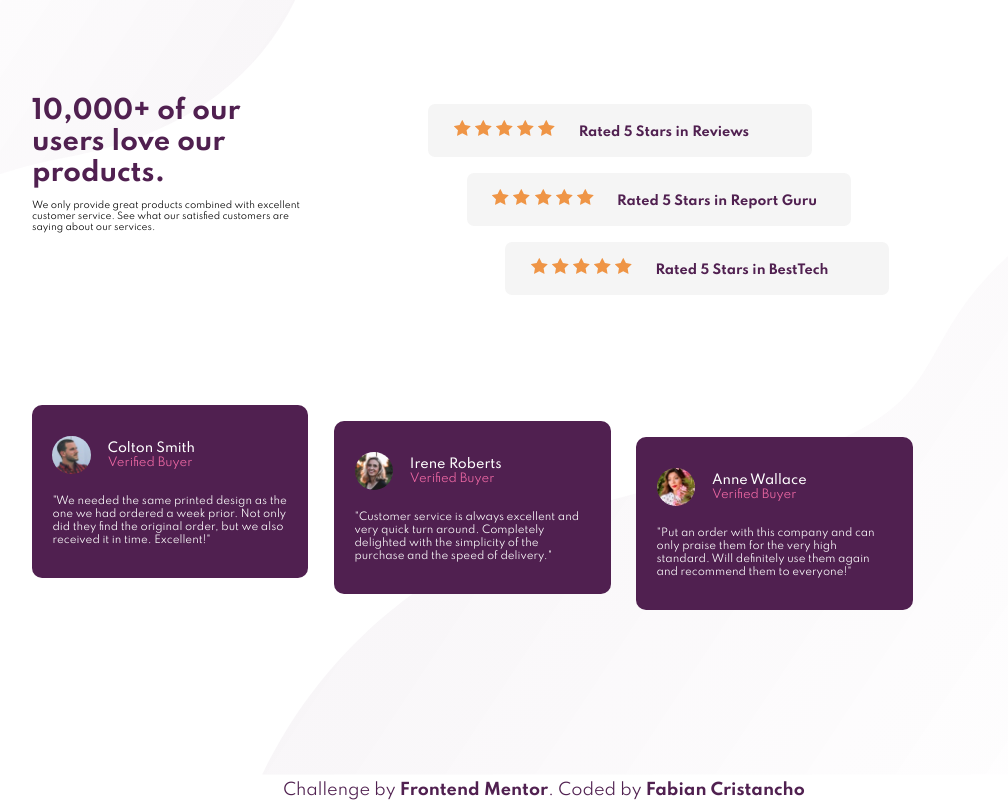
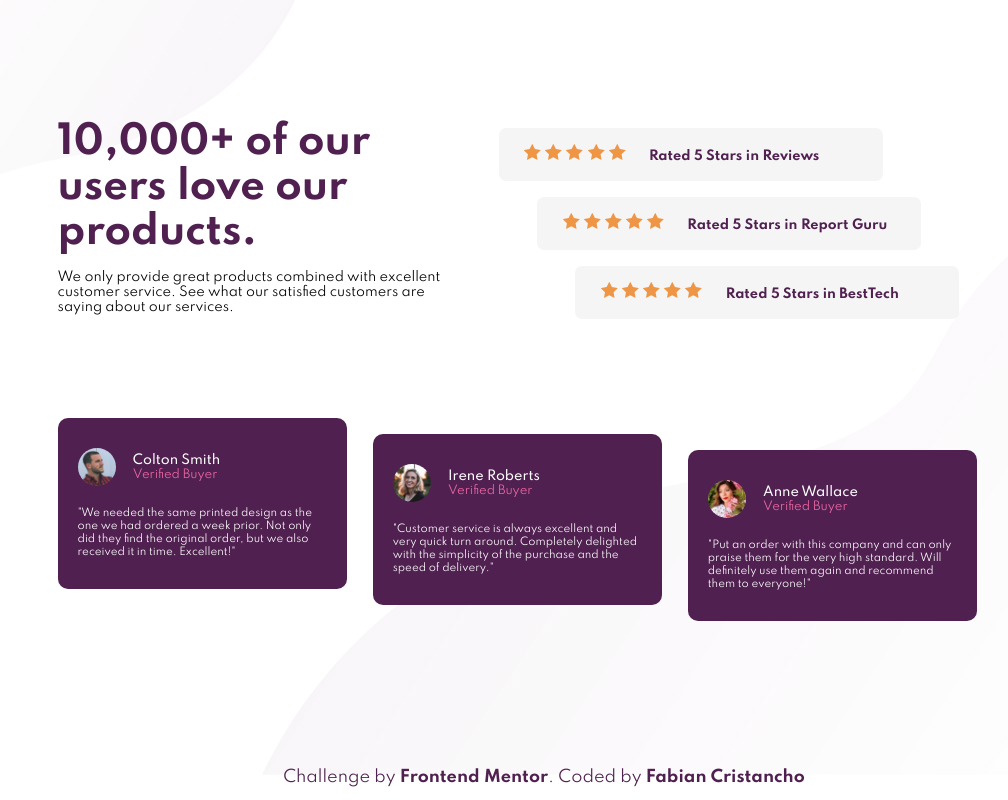
Before and after one commit to FabianCristancho/FrontendMentor-Social-Proof-Section, a plain HTML site: page index.html in a window 1280 px wide. Shown: the whole page, without its empty margins (96-1104 px from the left). Drawn offline with Linux system fonts and the light colour scheme.

Commit message:
Dimension title and container

```diff
--- a/style.css
+++ b/style.css
@@ -12,7 +12,7 @@ body {
 }
 
 .section-up {
-    margin: 12vh 10vw 0vh 10vw;
+    margin: 15vh 10vw 0vh 12vw;
     grid-area: section-up;
     display: grid;
     grid-template-areas: "section-up-left section-up-right";
@@ -30,14 +30,14 @@ body {
     white-space: pre-line;
     color: hsl(300, 43%, 22%);
     font-weight: 700;
-    font-size: 2vw;
+    font-size: 3vw;
     padding: 0%;
     margin: 0%;
 }
 
 .description {
     white-space: pre-line;
-    font-size: 0.7vw;
+    font-size: 1vw;
     margin: 0%;
     padding: 0%;
 }
@@ -80,11 +80,11 @@ body {
 
 .section-down {
     grid-area: section-down;
-    margin: 0vh 10vw 10vh 10vw;
+    margin: 0vh 10vw 10vh 12vw;
 }
 
 .card-opinion {
-    width: 23%;
+    width: 25%;
     background-color: hsl(300, 43%, 22%);
     padding: 3% 2% 2% 2%;
     border-radius: 10px;
@@ -161,11 +161,11 @@ footer {
     left: 0;
     bottom: 0;
     width: 100%;
-    padding: 1%;
     color: hsl(300, 43%, 22%);
     text-align: center;
     font-size: 1em;
     padding: 0%;
+    padding-bottom: 1%;
 }
 
 footer a {
```
Also changed, not shown: design/my-desktop-design.jpg.
